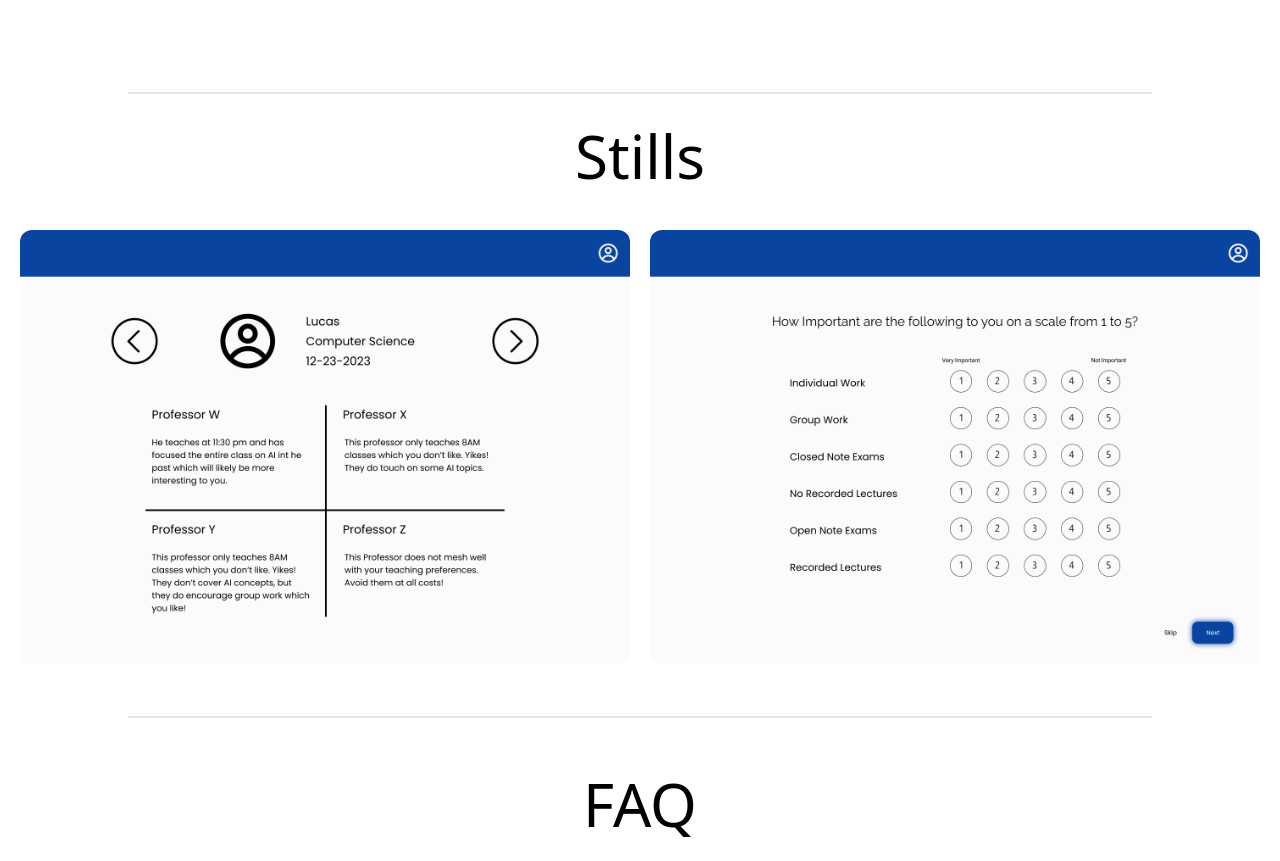
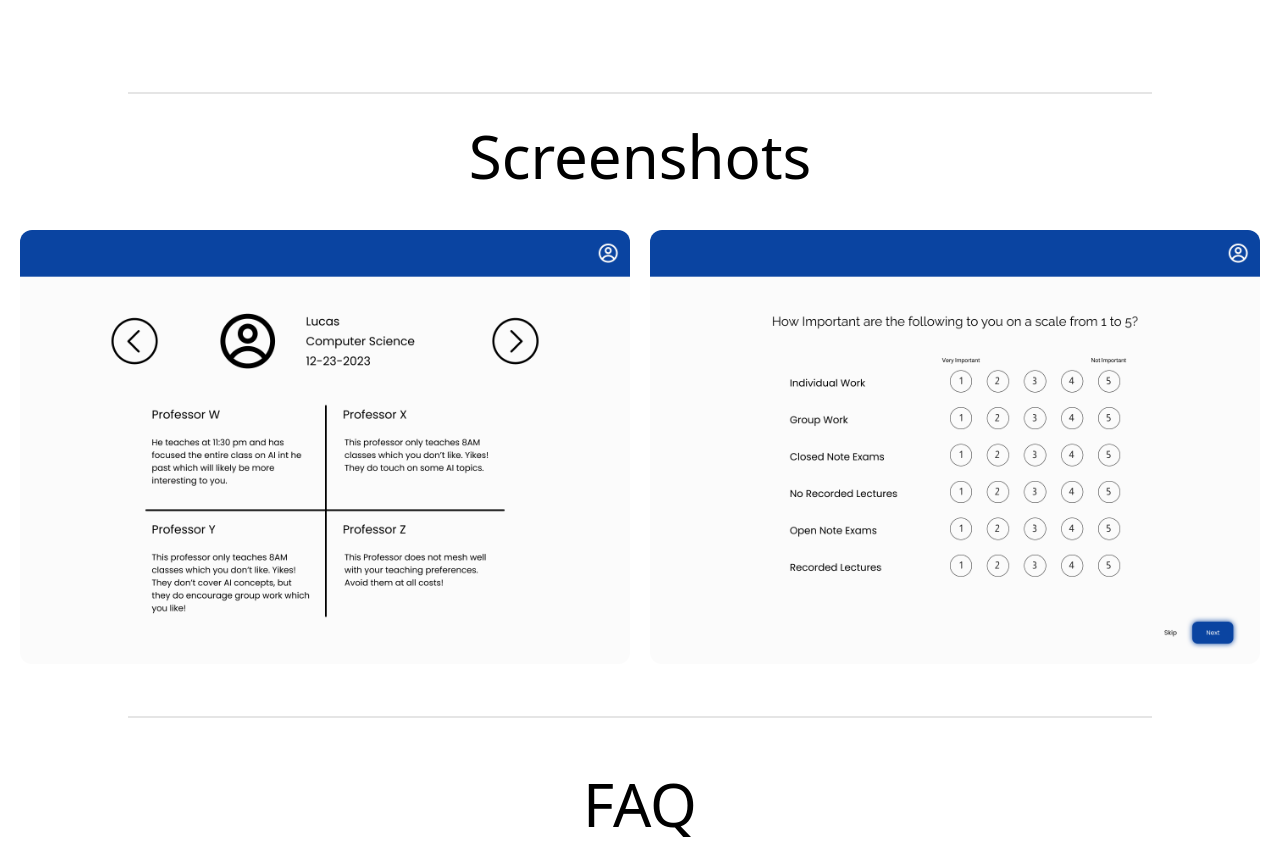
Before and after one commit to williamcaseylucas/ratemyprofessorio-site, a React (Create React App) app: page /students in a window 1280 px wide. Shown: the part 2120-2981 px from the top of the page. Built offline with nearby package versions, Linux system fonts and the light colour scheme.

Commit message:
changed stills to screenshots

```diff
--- a/src/components/Stillshots.jsx
+++ b/src/components/Stillshots.jsx
@@ -3,7 +3,7 @@
   console.log("image2", image2);
   return (
     <div className="w-full">
-      <h1 className="text-6xl text-center mb-6">Stills</h1>
+      <h1 className="text-6xl text-center mb-6">Screenshots</h1>
       <div className="p-5 gap-5 flex justify-between">
         <div className="" id="left">
           <img className="rounded-xl" src={image1} alt="" />
```
